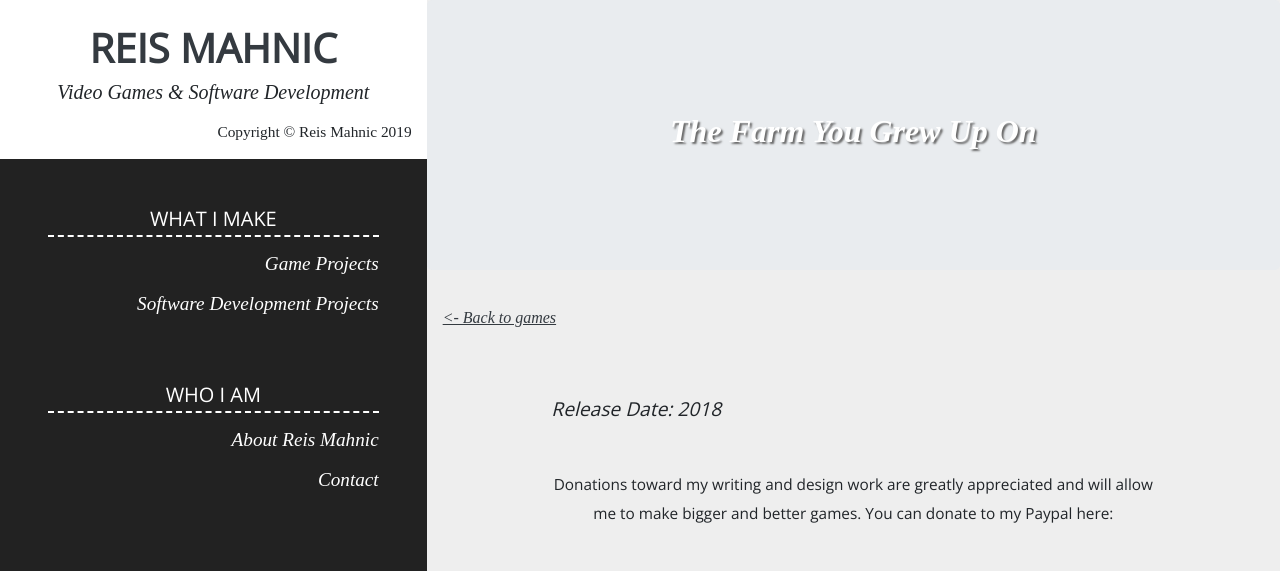
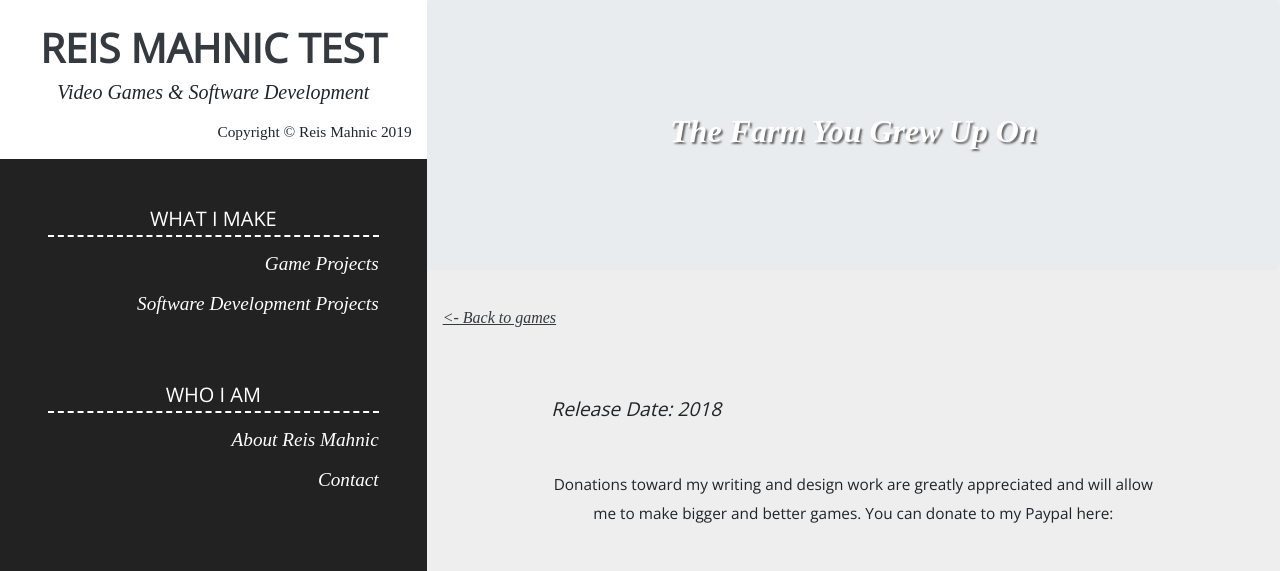
Before and after one commit to reismahnic/reis-mahnic, a Jekyll site: the page built from _software/some_software.md, in a window 1280 px wide. Shown: the top 571 px of the page. Built offline with Jekyll 4.4.1, drawn with Linux system fonts in a browser that asks for light colours; grey boxes are pictures that could not be loaded.

Commit message:
Update Settings “site”

```diff
--- a/_data/site.yaml
+++ b/_data/site.yaml
@@ -1,3 +1,3 @@
-title   : 'Reis Mahnic'
-subtitle: 'Video Games & Software Development'
-owner   : 'Reis Mahnic'
+title: Reis Mahnic Test
+subtitle: Video Games & Software Development
+owner: Reis Mahnic
```
